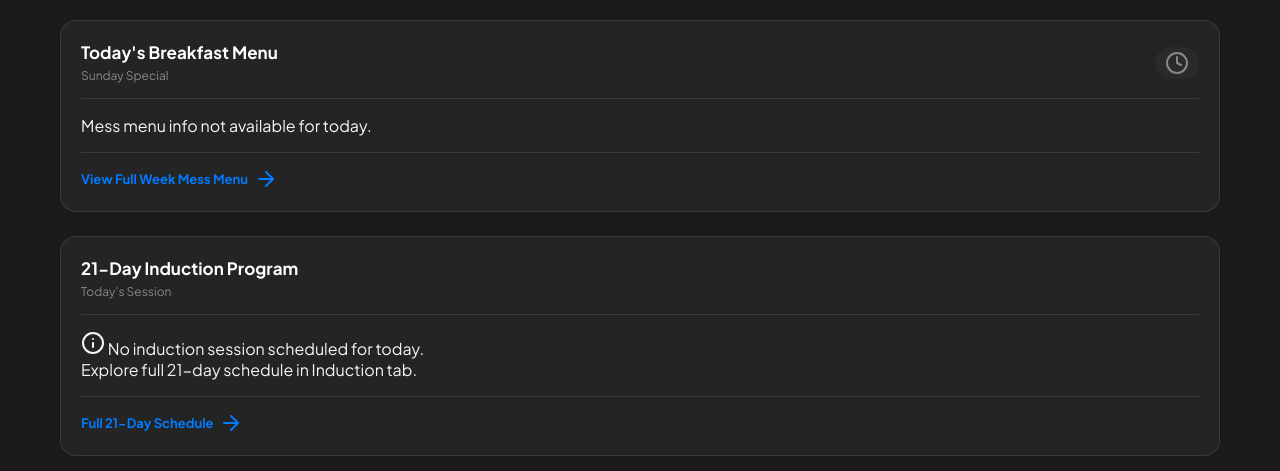
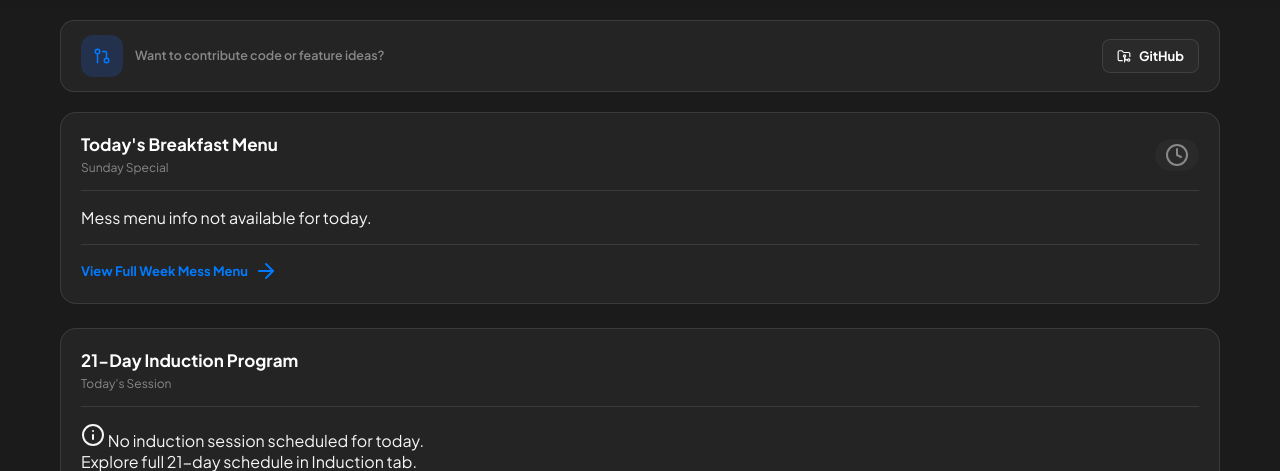
Before and after one commit to axinyyyx/BCETHub, a Django app: page / in a window 1280 px wide. Shown: the part 69-540 px from the top of the page. Run offline with Django 4.2, Linux system fonts and the light colour scheme; data that the repository does not hold is empty.

Commit message:
Add files via upload

```diff
--- a/blog/templates/blog/home.html
+++ b/blog/templates/blog/home.html
@@ -4,6 +4,9 @@
 {% block title %}BCET Hub - Home{% endblock %}
 
 {% block content %}
+
+{% include 'blog/includes/notice.html' %}
+
 <div class="home-wrapper">
 
     <!-- Today Highlights Container -->
@@ -205,6 +208,6 @@
         </a>
 
     </section>
-    {% include 'blog/dev.html' %}
+   {% include 'blog/dev.html' %}
 </div>
 {% endblock %}
--- /dev/null
+++ b/blog/templates/blog/includes/notice.html
@@ -0,0 +1,96 @@
+<div class="contribute-banner">
+    <div class="banner-left">
+        <div class="banner-icon">
+            <i data-lucide="git-pull-request" style="width: 18px; height: 18px;"></i>
+        </div>
+        <div class="banner-text">
+            <p>Want to contribute code or feature ideas?</p>
+        </div>
+    </div>
+    <a href="https://github.com/bcetians/BCETHub" target="_blank" rel="noopener" class="github-btn">
+        <i data-lucide="folder-git-2" style="width: 14px; height: 14px;"></i> GitHub
+    </a>
+</div>
+
+<style>
+    .contribute-banner {
+        background-color: var(--card-bg);
+        border: 1px solid var(--border-color);
+        border-radius: 14px;
+        padding: 14px 20px;
+        display: flex;
+        align-items: center;
+        justify-content: space-between;
+        gap: 16px;
+        margin-bottom: 20px;
+        transition: border-color 0.25s ease, box-shadow 0.25s ease;
+    }
+
+    .contribute-banner:hover {
+        border-color: rgba(0, 123, 255, 0.4);
+        box-shadow: 0 4px 20px rgba(0, 0, 0, 0.2);
+    }
+
+    .banner-left {
+        display: flex;
+        align-items: center;
+        gap: 12px;
+    }
+
+    .banner-icon {
+        width: 36px;
+        height: 36px;
+        border-radius: 10px;
+        background-color: rgba(0, 123, 255, 0.12);
+        color: var(--accent-blue);
+        display: flex;
+        align-items: center;
+        justify-content: center;
+        flex-shrink: 0;
+    }
+
+    .banner-text p {
+        font-size: 14px;
+        font-weight: 600;
+        color: var(--text-primary);
+        margin: 0;
+        line-height: 1.4;
+    }
+
+    .github-btn {
+        display: inline-flex;
+        align-items: center;
+        gap: 8px;
+        background-color: var(--input-bg);
+        color: var(--text-primary);
+        border: 1px solid var(--border-color);
+        padding: 8px 14px;
+        border-radius: 8px;
+        font-size: 13px;
+        font-weight: 700;
+        text-decoration: none;
+        white-space: nowrap;
+        transition: all 0.2s ease;
+    }
+
+    .github-btn:hover {
+        background-color: var(--accent-blue);
+        color: #ffffff;
+        border-color: var(--accent-blue);
+        box-shadow: 0 0 12px rgba(0, 123, 255, 0.3);
+        transform: translateY(-1px);
+    }
+
+    @media (max-width: 576px) {
+        .contribute-banner {
+            flex-direction: column;
+            align-items: flex-start;
+            padding: 14px;
+        }
+
+        .github-btn {
+            width: 100%;
+            justify-content: center;
+        }
+    }
+</style>
--- a/blog/templates/blog/qr.html
+++ b/blog/templates/blog/qr.html
@@ -170,7 +170,7 @@
 
     <div class="poster-card">
         <div class="header-section">
-            <h1>BCET Hostel Daily Mess & Class Tracker</h1>
+            <h1>BCET Hostel Daily Mess, Class Routine & Notes</h1>
         </div>
 
         <div class="qr-wrapper">
--- a/blog/urls.py
+++ b/blog/urls.py
@@ -6,7 +6,9 @@ urlpatterns = [
     path('live-search', views.live_search, name="live_search"),
     path('search', views.search, name="search"),
     path('routine', views.routine, name="routine"),
+    path('study', views.study, name="study"),
     path('notes', views.notes, name="notes"),
+    path('pyq', views.pyqs, name="pyq"),
     path('induction', views.induction, name="induction"),
     path('mess-menu', views.mess_menu, name="mess_menu"),
     path('about', views.about, name="about"),
--- a/blog/views.py
+++ b/blog/views.py
@@ -501,6 +501,14 @@ def submit_feedback(request):
 def qr_code(request):
     return render(request, 'blog/qr.html')
 
+# Study View
+def study(request):
+    return render(request, 'blog/study.html')
+
 # Notes View
 def notes(request):
     return render(request, 'blog/notes.html')
+
+# Previous Year Questions View
+def pyqs(request):
+    return render(request, 'blog/pyqs.html')
```
Also changed, not shown: blog/templates/blog/pyqs.html (renamed from blog/templates/blog/soon.html, +23 -8 lines), blog/templates/blog/study.html (added, +31 -0 lines).
